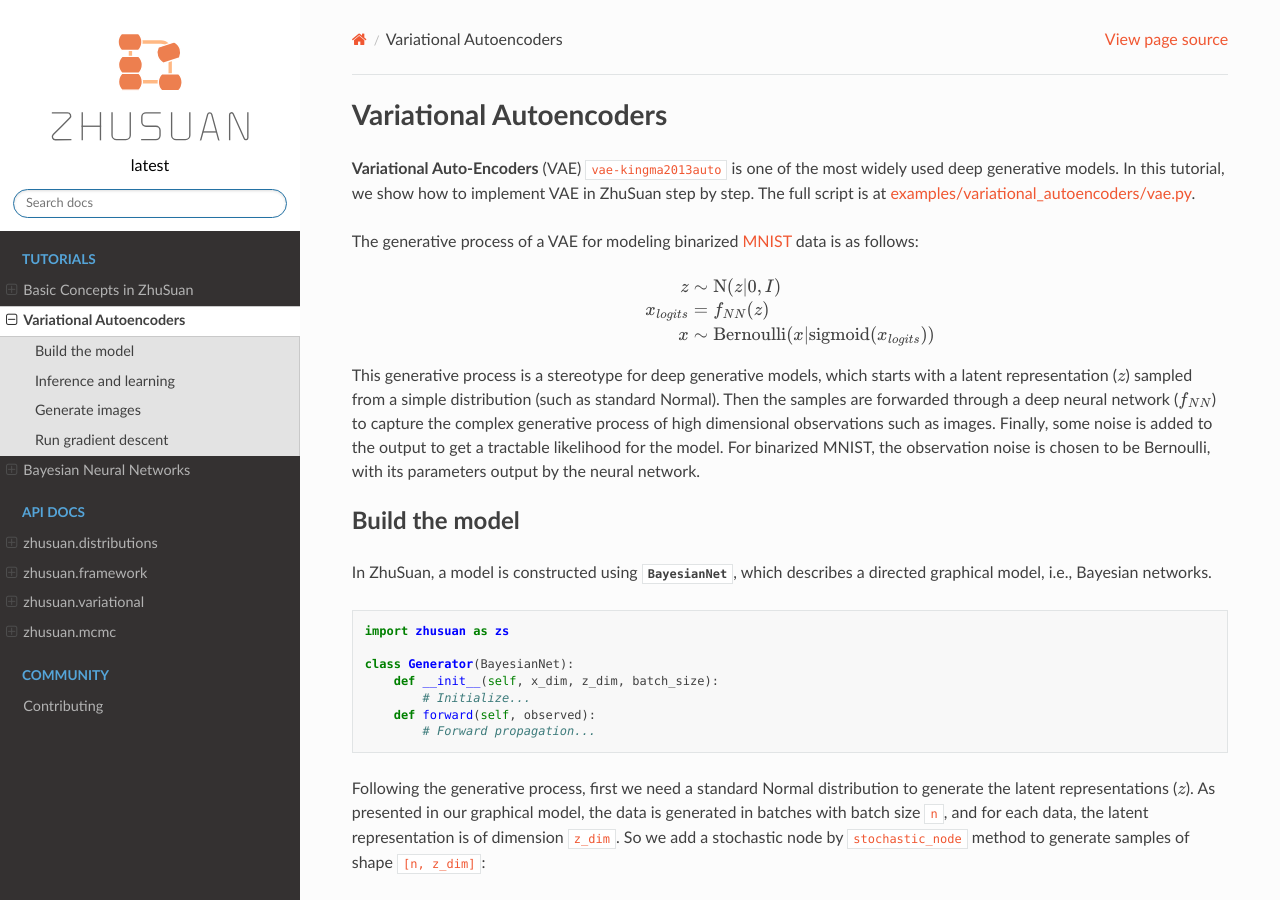
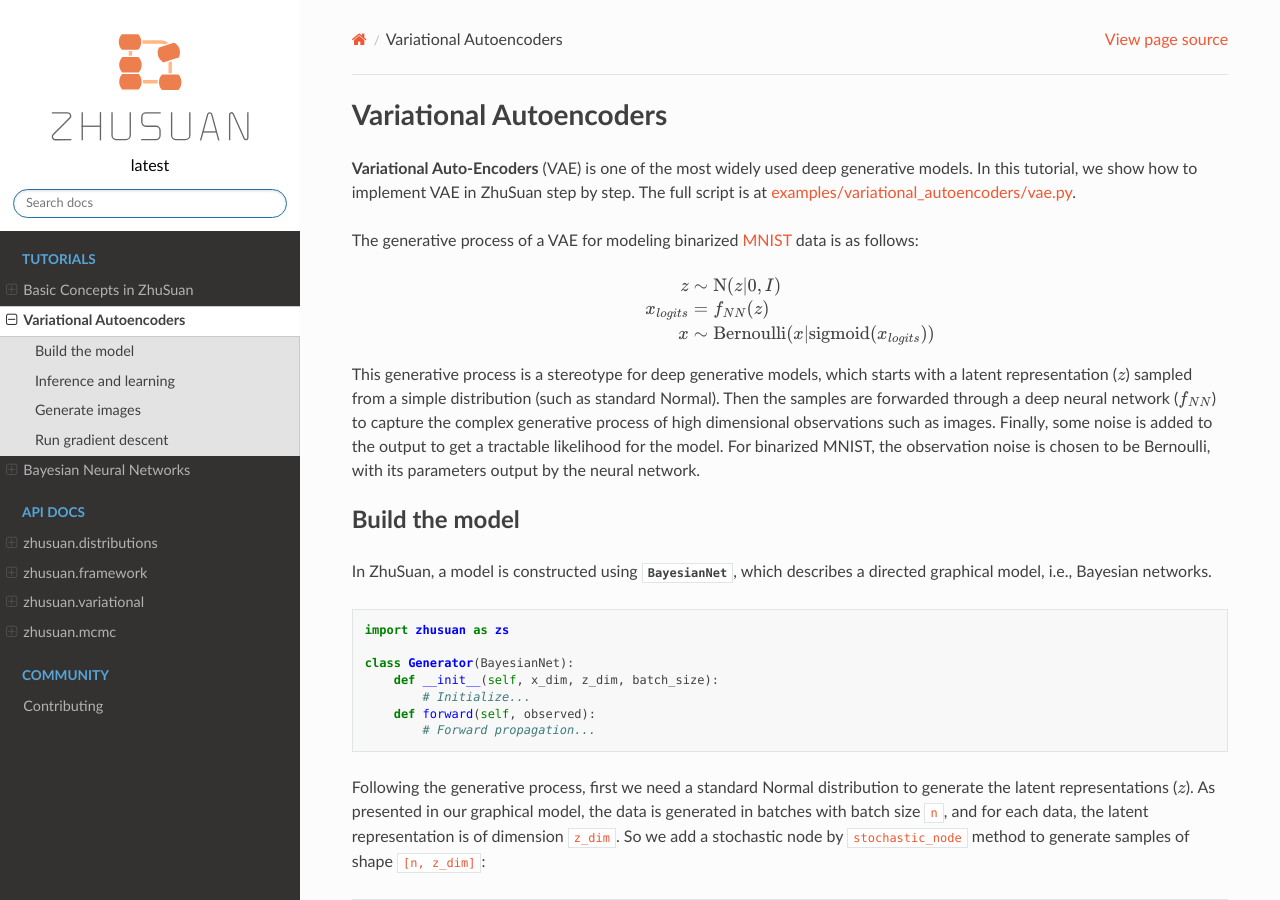
Before and after one commit to thuwzy/ZhuSuan-PyTorch, a Sphinx documentation site: the page built from docs/tutorials/vae.rst, in a window 1280 px wide and 900 px high. Built offline with Sphinx 7.4.7 and the Read the Docs theme 2.0.0, drawn with Linux system fonts in a browser that asks for light colours; formulas are drawn with MathJax 3; cross-references to code outside the pages are shown as plain code.

Commit message:
fix a bug

```diff
--- a/docs/tutorials/vae.rst
+++ b/docs/tutorials/vae.rst
@@ -1,7 +1,7 @@
 Variational Autoencoders
 ========================
 
-**Variational Auto-Encoders** (VAE) :cite:`vae-kingma2013auto` is one of the
+**Variational Auto-Encoders** (VAE) is one of the
 most widely used deep generative models.
 In this tutorial, we show how to implement VAE in ZhuSuan step by step.
 The full script is at
```
